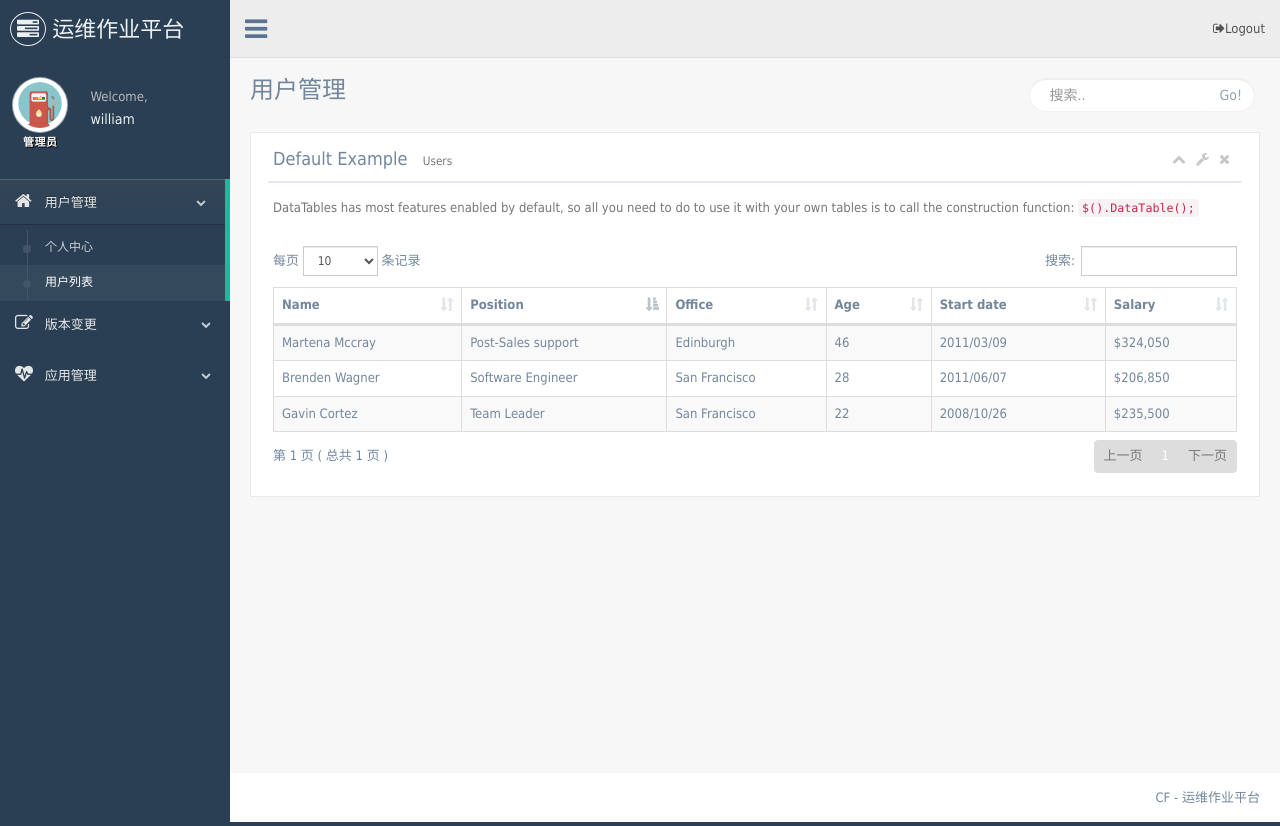
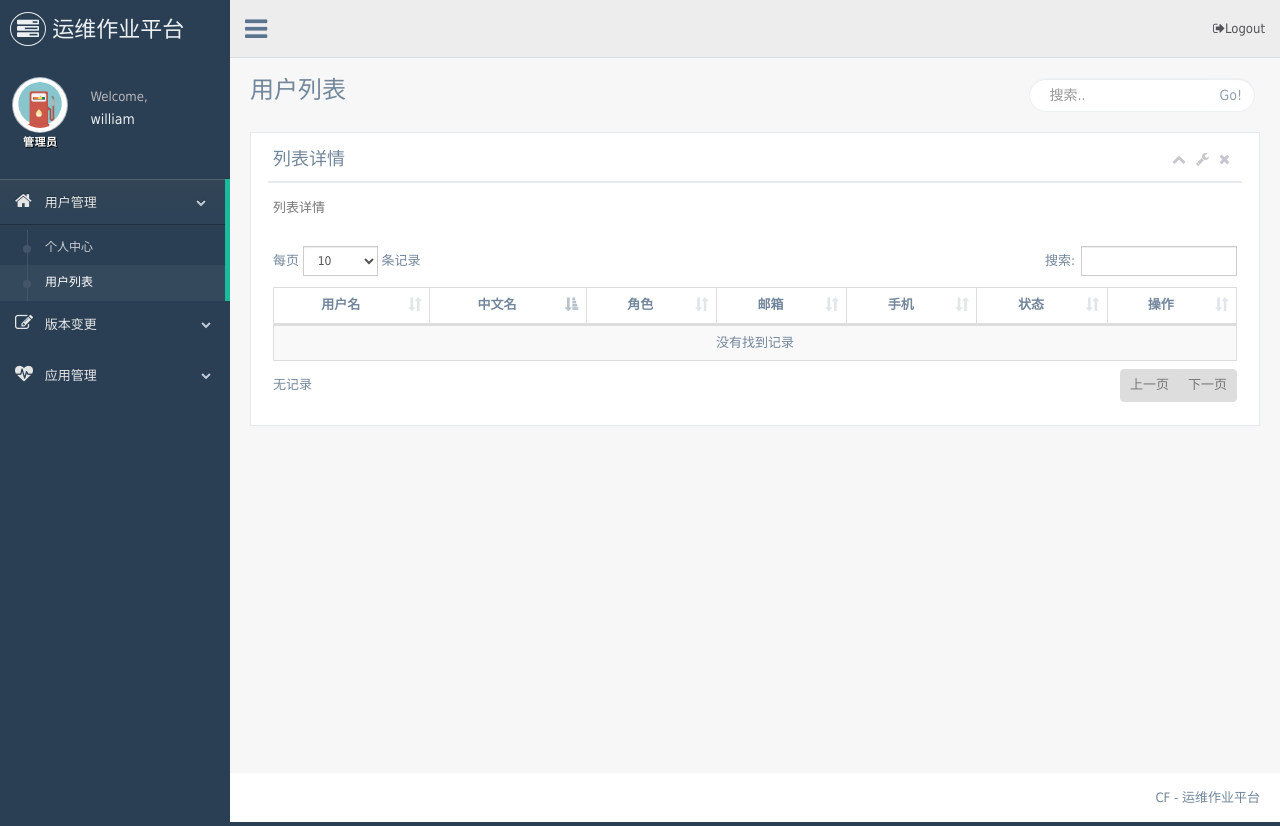
Before and after one commit to meedrop/LazyKuma, a Flask app: page /user/userlist in a window 1280 px wide. Run offline with Flask 2, Linux system fonts and the light colour scheme; the visitor is signed in with stand-in values (Sample User, id 1); data that the repository does not hold is empty; parts of the project's set-up code (start-up, migrations or seed data) failed here and were passed over; some libraries are stand-ins or nearby versions.

Commit message:
增加用户列表及删除模块

```diff
--- a/dbtool.py
+++ b/dbtool.py
@@ -34,12 +34,12 @@ class DB(object):
         return self.cur.execute(sql)
 
     # 查询 不匹配where操作
-    def select_all(self,table,fields):
+    def select_NoWhere(self,table,fields):
         self.connect_db()
-        sql = "select %s from %s" % (",".join(fields),table)
-        print sql
+        sql = "SELECT %s FROM %s" % (",".join(fields),table)
         try:
             self.execute(sql)
+            logs.info("Run sql: %s" % sql)
             return self.cur.fetchall() # 返回执行的所有结果
         except:
             logs.error("Excute: %s,Error: %s" % (sql,traceback.format_exc()))
@@ -54,10 +54,10 @@ class DB(object):
         content = ['%s="%s"' % (k,v) for k,v in where.items()]
         print where
         print content
-        sql = "select %s from %s where %s" % (",".join(fields),table,"AND".join(content))
-        print sql
+        sql = "SELECT %s FROM %s WHERE %s" % (",".join(fields),table,"AND".join(content))
         try:
             self.execute(sql)
+            logs.info("Run sql: %s" % sql)
             return self.cur.fetchone() # 执行结果只有一条使用fetchone拿出来
         except:
             logs.error("Excute: %s,Error: %s" % (sql,traceback.format_exc()))
@@ -69,10 +69,10 @@ class DB(object):
         self.connect_db()
         content1 = ['%s="%s"' % (k,v) for k,v in where.items()]
         content2 = ['%s="%s"' % (k,v) for k,v in sets.items()] # sets的格式{'name':jack,"name_cn":'123456',...}
-        sql = "update %s set %s where %s" % (table,",".join(content2),"AND".join(content1))
-        print sql
+        sql = "UPDATE %s SET %s WHERE %s" % (table,",".join(content2),"AND".join(content1))
         try:
             self.execute(sql)
+            logs.info("Run sql: %s" % sql)
             return 0
         except:
             logs.error("Excute: %s,Error: %s" % (sql,traceback.format_exc()))
@@ -80,3 +80,15 @@ class DB(object):
             self.close_db()
 
     # 删除操作
+    def delete(self,table,where):
+        self.connect_db()
+        content = ['%s="%s"' % (k,v) for k,v in where.items()]
+        sql = "DELETE FROM %s WHERE %s" % (table,"AND".join(content))
+        try:
+            self.execute(sql)
+            logs.info("Run sql: %s" % sql)
+            return 0
+        except:
+            logs.error("Excute: %s,Error: %s" % (sql,traceback.format_exc()))
+        finally:
+            self.close_db()
--- a/web_app/templates/userlist.html
+++ b/web_app/templates/userlist.html
@@ -1,6 +1,6 @@
 {% extends "base.html"%}
 {% block pagetitle %}
-用户管理
+用户列表
 {% endblock%}
 
 {% block main %}
@@ -8,7 +8,7 @@
   <div class="col-md-12 col-sm-12 col-xs-12">
     <div class="x_panel">
       <div class="x_title">
-        <h2>Default Example <small>Users</small></h2>
+        <h2>列表详情</h2>
         <ul class="nav navbar-right panel_toolbox">
           <li><a class="collapse-link"><i class="fa fa-chevron-up"></i></a>
           </li>
@@ -25,51 +25,55 @@
           </li>
         </ul>
         <div class="clearfix"></div>
-      </div>
+      </div> <!-- x_title -->
       <div class="x_content">
         <p class="text-muted font-13 m-b-30">
-          DataTables has most features enabled by default, so all you need to do to use it with your own tables is to call the construction function: <code>$().DataTable();</code>
+          列表详情
         </p>
         <br>
+        <!-- 用户列表 表格 -->
         <table id="datatable" class="table table-striped table-bordered">
           <thead>
             <tr>
-              <th>Name</th>
-              <th>Position</th>
-              <th>Office</th>
-              <th>Age</th>
-              <th>Start date</th>
-              <th>Salary</th>
+              <th class="text-center">用户名</th>
+              <th class="text-center">中文名</th>
+              <th class="text-center">角色</th>
+              <th class="text-center">邮箱</th>
+              <th class="text-center">手机</th>
+              <th class="text-center">状态</th>
+              <th class="text-center">操作</th>
             </tr>
           </thead>
 
           <tbody>
+          {% for user in users %}
             <tr>
-              <td>Brenden Wagner</td>
-              <td>Software Engineer</td>
-              <td>San Francisco</td>
-              <td>28</td>
-              <td>2011/06/07</td>
-              <td>$206,850</td>
+              <td class="text-center">{{user.name}}</td>
+              <td class="text-center">{{user.name_cn}}</td>
+              {% if user.role == "admin" %}
+                <td class="text-center">管理员</td>
+              {% else%}
+                <td class="text-center">普通用户</td>
+              {% endif %}
+              <td class="text-center">{{user.email}}</td>
+              <td class="text-center">{{user.mobile}}</td>
+              {% if user.status == 0 %}
+                <td class="text-center" style="color:limegreen">正常</td>
+              {% else %}
+                <td class="text-center" style="color:indianred">锁定</td>
+              {% endif %}
+              <td class="text-center">
+                <!-- 更新信息button -->
+                <button type="button" class="btn btn-info update" data-toggle="modal" data-target="#chinfoModal">更新</button>
+                <!-- 删除用户button -->
+                <button  data-id="{{user.id}}" type="button" class="btn btn-danger del">删除</button>
+              </td>
             </tr>
-            <tr>
-              <td>Gavin Cortez</td>
-              <td>Team Leader</td>
-              <td>San Francisco</td>
-              <td>22</td>
-              <td>2008/10/26</td>
-              <td>$235,500</td>
-            </tr>
-            <tr>
-              <td>Martena Mccray</td>
-              <td>Post-Sales support</td>
-              <td>Edinburgh</td>
-              <td>46</td>
-              <td>2011/03/09</td>
-              <td>$324,050</td>
-            </tr>
+          {% endfor %}
           </tbody>
         </table>
+        <!-- /用户列表 表格 -->
+
       </div> <!-- x_content -->
     </div> <!-- x_panel -->
   </div>
@@ -79,6 +83,7 @@
 
 {% block js %}
 <script>
+// datetable中文配置
 $('#datatable').dataTable({
         "bDestroy":true, //一旦datatable的数据有增加或者删除，会销毁原有的，重新获取
         "language": {
@@ -97,5 +102,34 @@ $('#datatable').dataTable({
         },
         "order": [[ 1, "asc" ]]
 });
+
+// 删除用户
+$('.del').on("click",function(){  //更新密码不能通过ID选择器，因为做了for循环，只能通过class里定义的类del来做
+  var user_id =  $(this).attr('data-id')
+  var url = "/user/delete?id=" + user_id
+  if(confirm("确认删除？")){
+    $.getJSON(url,function(data){
+      console.log(data)  //打印调试
+      if (data['code'] == 0){
+        swal({
+          title: "",
+          text: "successful",
+          type:"success",
+          confirmButtonText:"确定"
+        }, function(){
+          location.reload()
+        })
+      }else{
+        swal({
+          title: "",
+          text: "error",
+          type:"error",
+          confirmButtonText:"确定"
+        })
+      }
+    })
+  }
+})
+
 </script>
 {% endblock %}
--- a/web_app/user.py
+++ b/web_app/user.py
@@ -53,7 +53,7 @@ def login():
             error = "账户被锁定"
             return json.dumps({'code':1,'error':error})
         session['name'] = result['name']    # 密码验证通过为用户增加session
-        session['role'] = result['role']
+        session['role'] = result['role']    # 获取全局的用户权限
         info = "登录成功"
         return json.dumps({'code':0,'info':info})
     if request.method == "GET":
@@ -64,7 +64,7 @@ def login():
 @login_require.require
 def user_update():
     if request.method == "POST": # 接收前端修改信息的post请求
-        user=dict((k,v[0]) for k,v in dict(request.form).items())
+        user = dict((k,v[0]) for k,v in dict(request.form).items())
         where = {'id':user['id']}
         #fields = ['name_cn','email','mobile','role']
         content = DB().update(db_table,user,where)
@@ -101,7 +101,37 @@ def user_updateOnepwd():
 @app.route('/user/userlist',methods=['GET','POST'])
 @login_require.require
 def user_userlist():
-    return render_template('userlist.html')
+    if session["role"] != "admin":
+        return redirect('/')
+    if request.method == "GET":
+        fields = ['id','name','name_cn','email','mobile','role','status']
+        res = DB().select_NoWhere(db_table,fields)
+        '''
+        res的格式如下:((1,jack,杰克,xxx@qq.com,123333,common),(2,mary,玛丽,xxx@qq.com,123333,common),...)
+        需要转换为格式:[{"id":123,"name":"jack"...},{"id":123,"name":"mary"...}]
+        便于页面for循环渲染
+        '''
+        users = []
+        for content in res:
+            tmp = dict((k,content[i]) for i,k in enumerate(fields))
+            users.append(tmp)
+        # 获取所有用户信息后 在页面展示
+        return render_template('userlist.html',users=users)
+
+@app.route('/user/delete',methods=['GET','POST'])
+@login_require.require
+def delete_user():
+    if session["role"] != "admin":
+        return redirect('/')
+    if request.method == "GET":
+        id = request.args.get('id')
+        where = {"id":id}
+        print where
+        content = DB().delete(db_table,where)
+        if content == 0:
+            return json.dumps({'code':0,'info':'删除成功'})
+        else:
+            return json.dumps({'code':1,'error':'删除失败'})
 
 #oldpwd,newpwd,ackpwd
 
```
